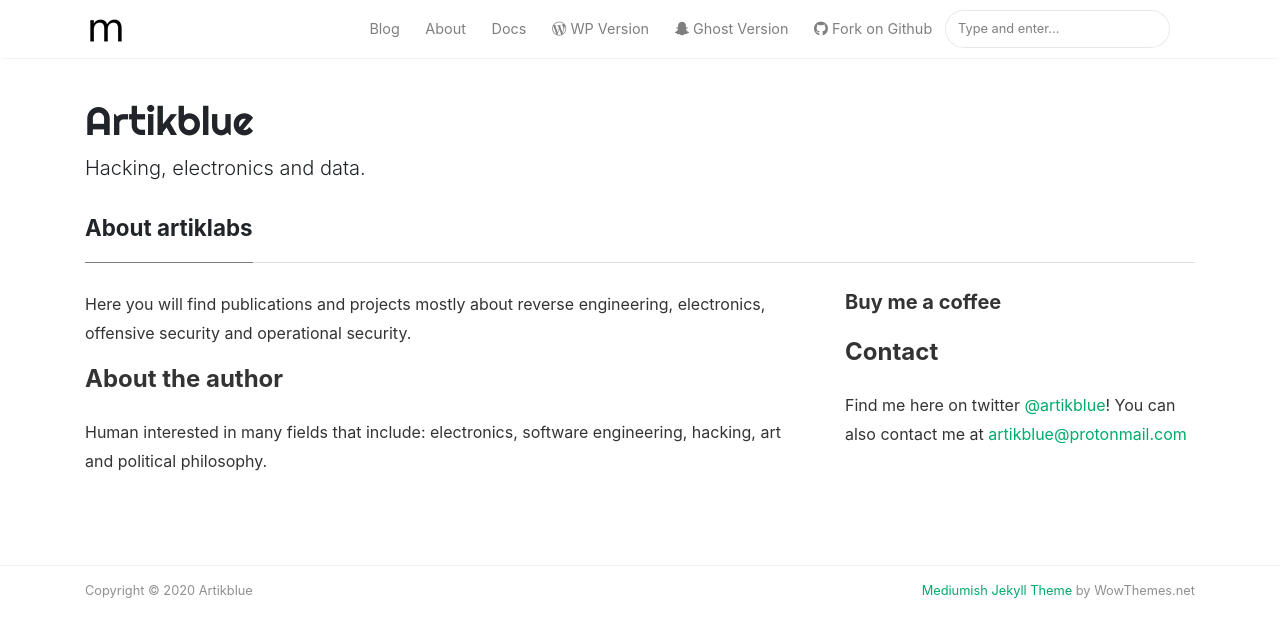
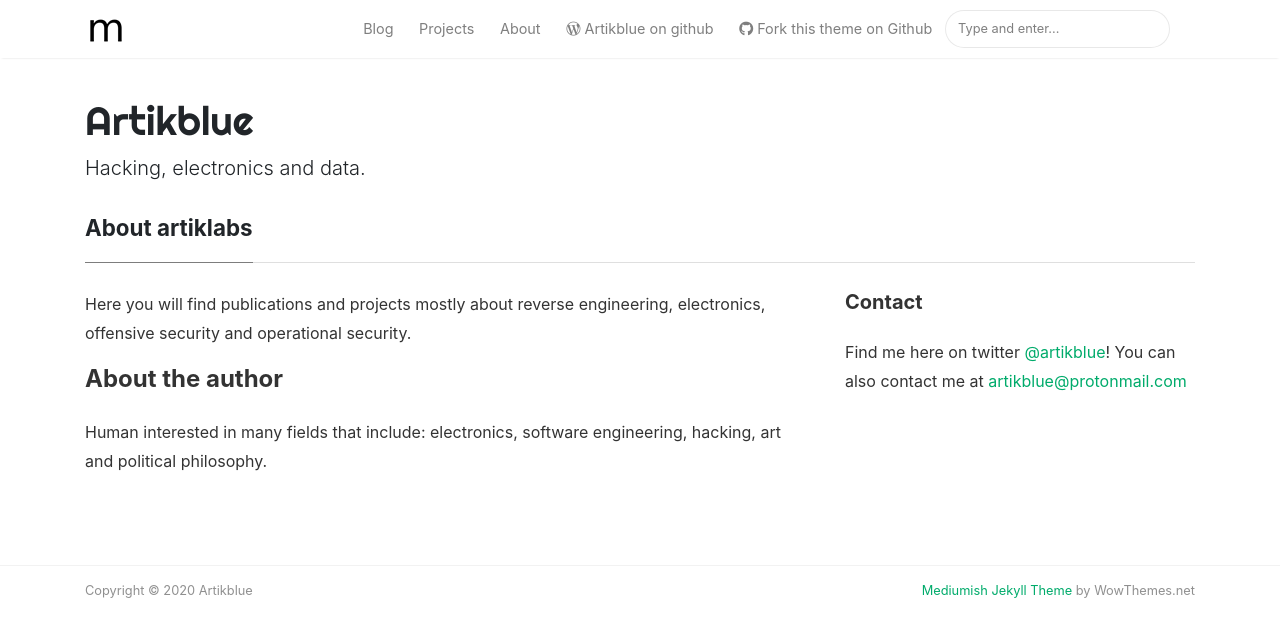
Before and after one commit to artikblue/artikblue.github.io, a Jekyll site: the page built from _pages/about.md, in a window 1280 px wide. Shown: the top 637 px of the page. Built offline with Jekyll 4.4.1, drawn with Linux system fonts in a browser that asks for light colours; nearby versions of some CDN libraries.

Commit message:
moar edits

```diff
--- a/_layouts/default.html
+++ b/_layouts/default.html
@@ -72,23 +72,19 @@ ga('send', 'pageview');
                 </li>
 
                 <li class="nav-item">
+		<a target="_blank" class="nav-link" href="#"> Projects</a>
+                </li>
+
+                <li class="nav-item">
                 <a class="nav-link" href="{{ site.baseurl }}/about">About</a>
                 </li>
 
                 <li class="nav-item">
-                <a target="_blank" class="nav-link" href="https://bootstrapstarter.com/bootstrap-templates/template-mediumish-bootstrap-jekyll/"> Docs</a>
+                <a target="_blank" class="nav-link" href="https://github.com/artikblue"><i class="fab fa-wordpress-simple"></i> Artikblue on github</a>
                 </li>
 
                 <li class="nav-item">
-                <a target="_blank" class="nav-link" href="https://www.wowthemes.net/themes/mediumish-wordpress/"><i class="fab fa-wordpress-simple"></i> WP Version</a>
-                </li>
-
-                <li class="nav-item">
-                <a target="_blank" class="nav-link" href="https://www.wowthemes.net/themes/mediumish-ghost/"><i class="fab fa-snapchat-ghost"></i> Ghost Version</a>
-                </li>
-
-                <li class="nav-item">
-                <a target="_blank" class="nav-link" href="https://github.com/wowthemesnet/mediumish-theme-jekyll"><i class="fab fa-github"></i> Fork on Github</a>
+                <a target="_blank" class="nav-link" href="https://github.com/wowthemesnet/mediumish-theme-jekyll"><i class="fab fa-github"></i> Fork this theme on Github</a>
                 </li>
 
                 {% include search-lunr.html %}
--- a/_pages/about.md
+++ b/_pages/about.md
@@ -19,8 +19,7 @@ comments: false
 <div class="col-md-4">
 
 <div class="sticky-top sticky-top-80">
-<h5>Buy me a coffee</h5>
-<h4>Contact</h4>
+<h5>Contact</h5>
 
 <p>Find me here on twitter <a href="https://twitter.com/artikblue">@artikblue</a>! You can also contact me at <a href="mailto:artikblue@protonmail.com">artikblue@protonmail.com</a></p>
 
```
